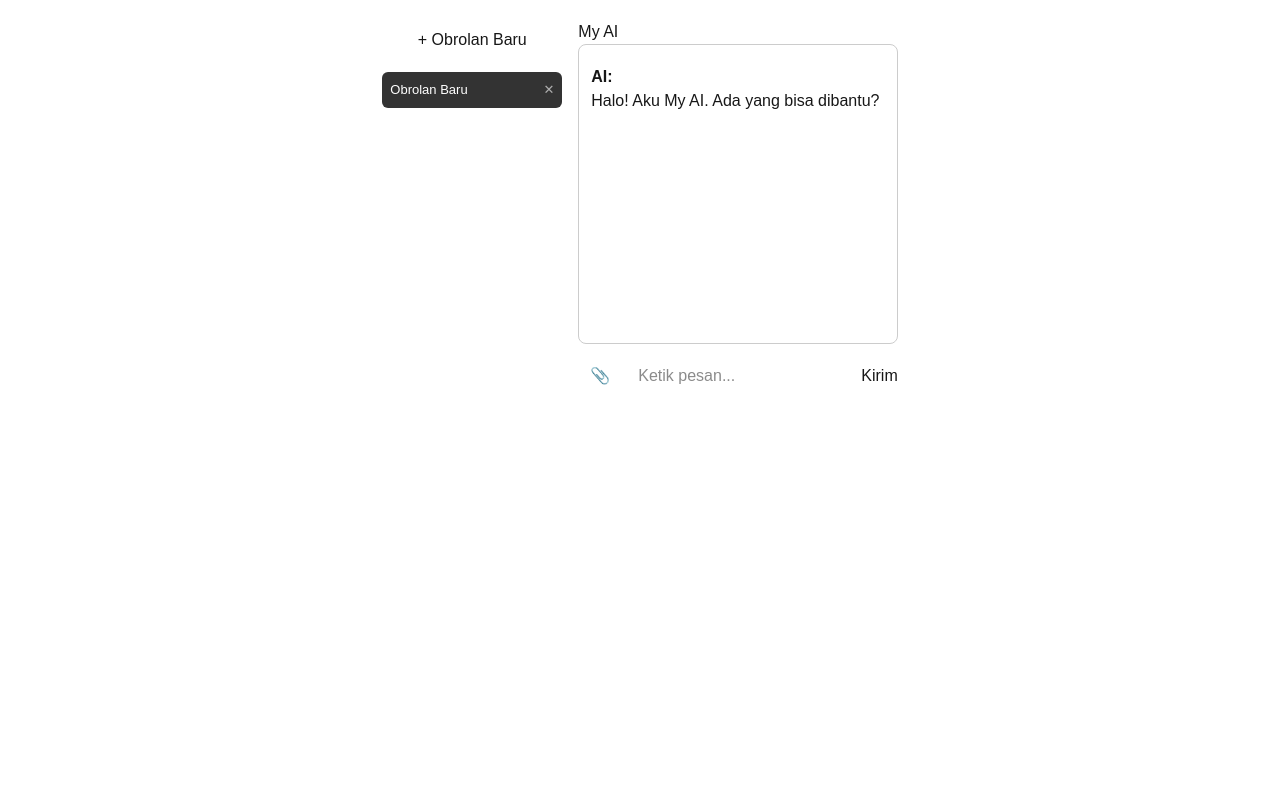
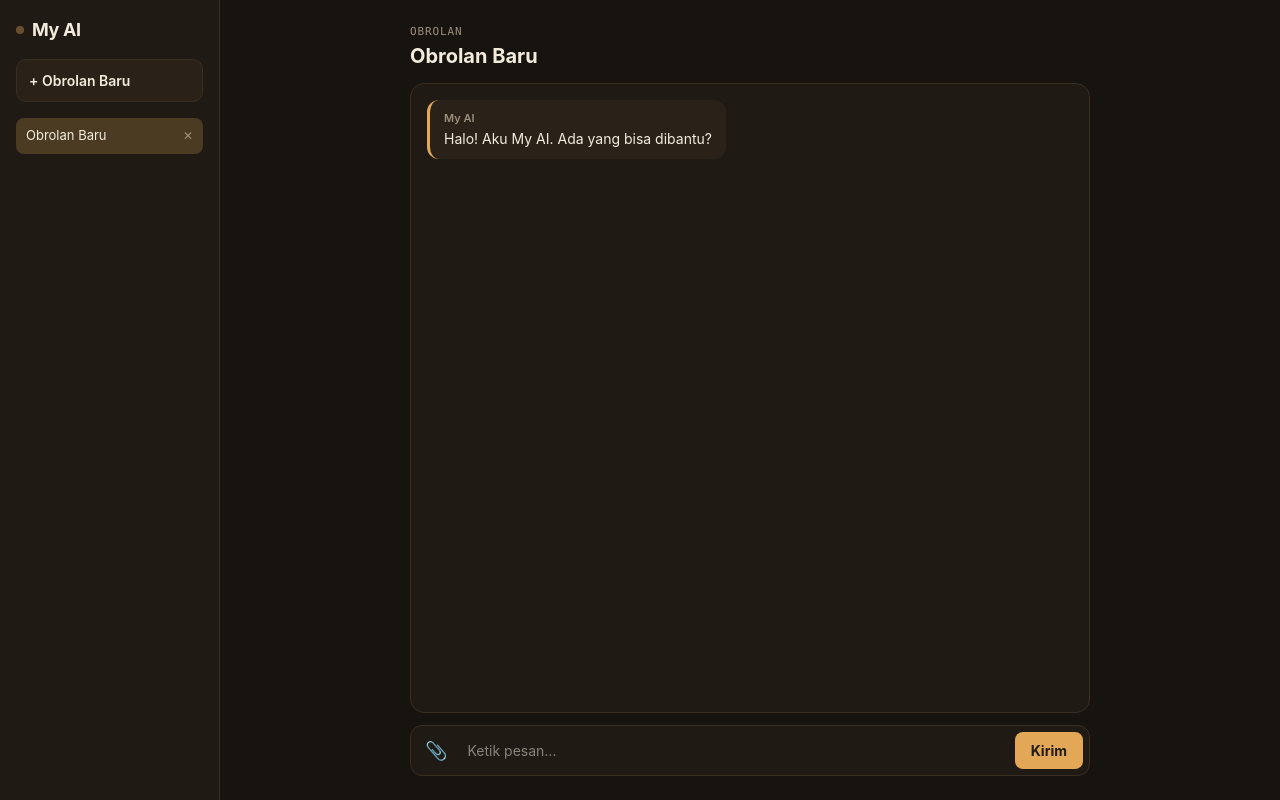
Before and after one commit to entehlah19-cpu/my-ai, a Next.js app: page / in a window 1280 px wide. Built offline with nearby package versions, Linux system fonts and the light colour scheme.

Commit message:
Add color palette and refactor layout components
Added a color palette for UI styling and refactored layout components for better structure and readability.

```diff
--- a/app/page.tsx
+++ b/app/page.tsx
@@ -21,6 +21,18 @@ type Conversation = {
 
 const STORAGE_KEY = 'my-ai-conversations';
 const TEXT_EXT_RE = /\.(txt|md|csv|json)$/i;
+
+const colors = {
+  bg: '#17130F',
+  panel: '#201A15',
+  panelRaised: '#2A2219',
+  border: '#382E22',
+  accent: '#E3A857',
+  accentSoft: '#4A3B22',
+  ink: '#F3ECDD',
+  inkMuted: '#9C8F7C',
+  userBubble: '#2C3B37',
+};
 
 function makeNewConversation(): Conversation {
   return {
@@ -170,22 +182,89 @@ export default function Page() {
   }
 
   return (
-    <div style={{ display: 'flex', maxWidth: 900, margin: '0 auto', padding: 20, gap: 16 }}>
-      <div style={{ width: 180, flexShrink: 0 }}>
-        <button onClick={newConversation} style={{ width: '100%', padding: 8, marginBottom: 12 }}>
+    <div
+      className="myai-layout"
+      style={{
+        display: 'flex',
+        minHeight: '100vh',
+        background: colors.bg,
+        color: colors.ink,
+        fontFamily: '-apple-system, BlinkMacSystemFont, "Segoe UI", Inter, sans-serif',
+      }}
+    >
+      <style>{`
+        @keyframes myai-pulse {
+          0%, 100% { opacity: 1; }
+          50% { opacity: 0.35; }
+        }
+        .myai-pulse-dot {
+          animation: myai-pulse 1.6s ease-in-out infinite;
+        }
+        @media (prefers-reduced-motion: reduce) {
+          .myai-pulse-dot { animation: none; }
+        }
+        @media (max-width: 640px) {
+          .myai-layout { flex-direction: column !important; }
+          .myai-sidebar { width: 100% !important; border-right: none !important; border-bottom: 1px solid ${colors.border} !important; }
+        }
+      `}</style>
+
+      <div
+        className="myai-sidebar"
+        style={{
+          width: 220,
+          flexShrink: 0,
+          background: colors.panel,
+          borderRight: `1px solid ${colors.border}`,
+          padding: 16,
+          display: 'flex',
+          flexDirection: 'column',
+          gap: 16,
+        }}
+      >
+        <div style={{ display: 'flex', alignItems: 'center', gap: 8 }}>
+          <span
+            className="myai-pulse-dot"
+            style={{
+              width: 8,
+              height: 8,
+              borderRadius: '50%',
+              background: colors.accent,
+              display: 'inline-block',
+            }}
+          />
+          <span style={{ fontWeight: 700, fontSize: 18, letterSpacing: '-0.02em' }}>My AI</span>
+        </div>
+
+        <button
+          onClick={newConversation}
+          style={{
+            width: '100%',
+            padding: '10px 12px',
+            borderRadius: 10,
+            border: `1px solid ${colors.border}`,
+            background: colors.panelRaised,
+            color: colors.ink,
+            cursor: 'pointer',
+            fontSize: 14,
+            fontWeight: 600,
+            textAlign: 'left',
+          }}
+        >
           + Obrolan Baru
         </button>
+
+        <div style={{ display: 'flex', flexDirection: 'column', gap: 4 }}>
           {conversations.map((c) => (
             <div
               key={c.id}
               onClick={() => setCurrentId(c.id)}
               style={{
-              padding: 8,
-              marginBottom: 4,
-              borderRadius: 6,
+                padding: '8px 10px',
+                borderRadius: 8,
                 cursor: 'pointer',
-              background: c.id === currentId ? '#333' : 'transparent',
-              color: c.id === currentId ? '#fff' : 'inherit',
+                background: c.id === currentId ? colors.accentSoft : 'transparent',
+                color: c.id === currentId ? colors.ink : colors.inkMuted,
                 display: 'flex',
                 justifyContent: 'space-between',
                 alignItems: 'center',
@@ -200,53 +279,136 @@ export default function Page() {
                   e.stopPropagation();
                   deleteConversation(c.id);
                 }}
-              style={{ marginLeft: 6, opacity: 0.6 }}
+                style={{ marginLeft: 6, opacity: 0.5, fontSize: 12 }}
               >
                 ✕
               </span>
             </div>
           ))}
         </div>
+      </div>
 
-      <div style={{ flex: 1 }}>
-        <h1>My AI</h1>
-        <div style={{ border: '1px solid #ccc', borderRadius: 8, padding: 12, minHeight: 300 }}>
+      <div
+        style={{
+          flex: 1,
+          display: 'flex',
+          flexDirection: 'column',
+          maxWidth: 720,
+          margin: '0 auto',
+          width: '100%',
+          padding: '24px 20px',
+        }}
+      >
+        <div style={{ marginBottom: 12 }}>
+          <div
+            style={{
+              fontSize: 11,
+              letterSpacing: '0.08em',
+              textTransform: 'uppercase',
+              color: colors.inkMuted,
+              fontFamily: 'SFMono-Regular, Consolas, "Liberation Mono", monospace',
+            }}
+          >
+            Obrolan
+          </div>
+          <div style={{ fontSize: 20, fontWeight: 700 }}>{current?.title ?? 'My AI'}</div>
+        </div>
+
+        <div
+          style={{
+            flex: 1,
+            background: colors.panel,
+            border: `1px solid ${colors.border}`,
+            borderRadius: 14,
+            padding: 16,
+            minHeight: 340,
+            display: 'flex',
+            flexDirection: 'column',
+            gap: 10,
+          }}
+        >
           {messages.map((m, i) => (
-            <div key={i} style={{ margin: '8px 0', textAlign: m.role === 'user' ? 'right' : 'left' }}>
-              <b>{m.role === 'user' ? 'Kamu' : 'AI'}:</b>{' '}
+            <div
+              key={i}
+              style={{
+                alignSelf: m.role === 'user' ? 'flex-end' : 'flex-start',
+                maxWidth: '80%',
+                background: m.role === 'user' ? colors.userBubble : colors.panelRaised,
+                borderLeft: m.role === 'ai' ? `3px solid ${colors.accent}` : 'none',
+                borderRadius: 12,
+                padding: '10px 14px',
+                fontSize: 14,
+                lineHeight: 1.5,
+              }}
+            >
+              <div style={{ fontSize: 11, color: colors.inkMuted, marginBottom: 2, fontWeight: 600 }}>
+                {m.role === 'user' ? 'Kamu' : 'My AI'}
+              </div>
               {m.role === 'ai' ? <Markdown>{m.text}</Markdown> : m.text}
               {m.attachment?.kind === 'inline' && m.attachment.mimeType.startsWith('image/') && (
                 <div>
                   <img
                     src={`data:${m.attachment.mimeType};base64,${m.attachment.data}`}
                     alt="gambar terkirim"
-                    style={{ maxWidth: 200, borderRadius: 8, marginTop: 4 }}
+                    style={{ maxWidth: 200, borderRadius: 8, marginTop: 6 }}
                   />
                 </div>
               )}
               {m.attachment?.kind === 'inline' && !m.attachment.mimeType.startsWith('image/') && (
-                <div style={{ fontSize: 13, opacity: 0.7, marginTop: 4 }}>📄 {m.attachment.name}</div>
+                <div style={{ fontSize: 12, color: colors.inkMuted, marginTop: 6 }}>📄 {m.attachment.name}</div>
               )}
               {m.attachment?.kind === 'text' && (
-                <div style={{ fontSize: 13, opacity: 0.7, marginTop: 4 }}>📄 {m.attachment.name}</div>
+                <div style={{ fontSize: 12, color: colors.inkMuted, marginTop: 6 }}>📄 {m.attachment.name}</div>
               )}
             </div>
           ))}
-          {isLoading && <div>AI sedang mengetik...</div>}
+          {isLoading && (
+            <div
+              style={{
+                alignSelf: 'flex-start',
+                color: colors.inkMuted,
+                fontSize: 13,
+                display: 'flex',
+                alignItems: 'center',
+                gap: 6,
+              }}
+            >
+              <span
+                className="myai-pulse-dot"
+                style={{ width: 6, height: 6, borderRadius: '50%', background: colors.accent, display: 'inline-block' }}
+              />
+              My AI sedang mengetik...
+            </div>
+          )}
         </div>
 
         <div style={{ marginTop: 12 }}>
           {pendingAttachment && (
             <div style={{ marginBottom: 8, display: 'flex', alignItems: 'center', gap: 8 }}>
               {pendingAttachment.previewUrl ? (
-                <img src={pendingAttachment.previewUrl} alt="preview" style={{ height: 50, borderRadius: 6 }} />
+                <img src={pendingAttachment.previewUrl} alt="preview" style={{ height: 44, borderRadius: 6 }} />
               ) : (
-                <span style={{ fontSize: 13 }}>📄 {pendingAttachment.name}</span>
+                <span style={{ fontSize: 13, color: colors.inkMuted }}>📄 {pendingAttachment.name}</span>
               )}
-              <button onClick={() => setPendingAttachment(null)} style={{ fontSize: 12 }}>Hapus</button>
+              <button
+                onClick={() => setPendingAttachment(null)}
+                style={{ fontSize: 12, background: 'transparent', border: 'none', color: colors.inkMuted, cursor: 'pointer' }}
+              >
+                Hapus
+              </button>
             </div>
           )}
-          <div style={{ display: 'flex', gap: 8 }}>
+          <div
+            style={{
+              display: 'flex',
+              gap: 4,
+              alignItems: 'center',
+              background: colors.panel,
+              border: `1px solid ${colors.border}`,
+              borderRadius: 12,
+              padding: 6,
+            }}
+          >
             <input
               type="file"
               accept="image/*,application/pdf,.pdf,.txt,.md,.csv,.json,text/plain,text/csv,text/markdown,application/json"
@@ -254,17 +416,50 @@ export default function Page() {
               onChange={handleFileSelect}
               style={{ display: 'none' }}
             />
-            <button onClick={() => fileInputRef.current?.click()} style={{ padding: '8px 12px' }}>
+            <button
+              onClick={() => fileInputRef.current?.click()}
+              style={{
+                background: 'transparent',
+                border: 'none',
+                color: colors.inkMuted,
+                fontSize: 18,
+                cursor: 'pointer',
+                padding: '4px 8px',
+              }}
+            >
               📎
             </button>
             <input
               value={input}
               onChange={(e) => setInput(e.target.value)}
               onKeyDown={(e) => e.key === 'Enter' && sendMessage()}
-              style={{ flex: 1, padding: 8 }}
+              style={{
+                flex: 1,
+                background: 'transparent',
+                border: 'none',
+                color: colors.ink,
+                fontSize: 14,
+                padding: 8,
+              }}
               placeholder="Ketik pesan..."
             />
-            <button onClick={sendMessage} disabled={isLoading}>Kirim</button>
+            <button
+              onClick={sendMessage}
+              disabled={isLoading}
+              style={{
+                background: colors.accent,
+                color: '#211A10',
+                border: 'none',
+                borderRadius: 8,
+                padding: '8px 16px',
+                fontWeight: 700,
+                fontSize: 14,
+                cursor: isLoading ? 'default' : 'pointer',
+                opacity: isLoading ? 0.6 : 1,
+              }}
+            >
+              Kirim
+            </button>
           </div>
         </div>
       </div>
```
Lines whose indentation alone changed are shown as unchanged.
